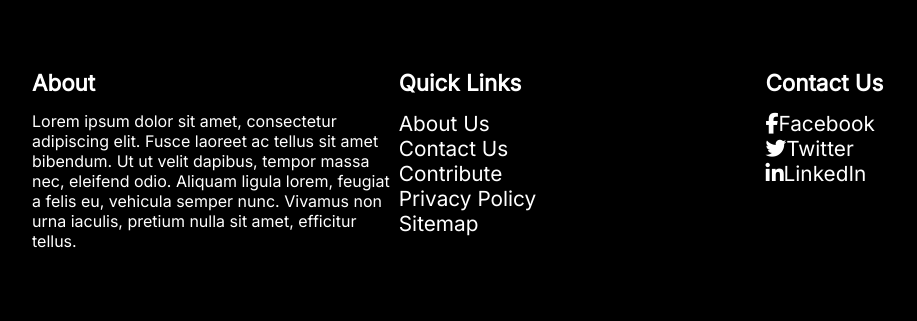
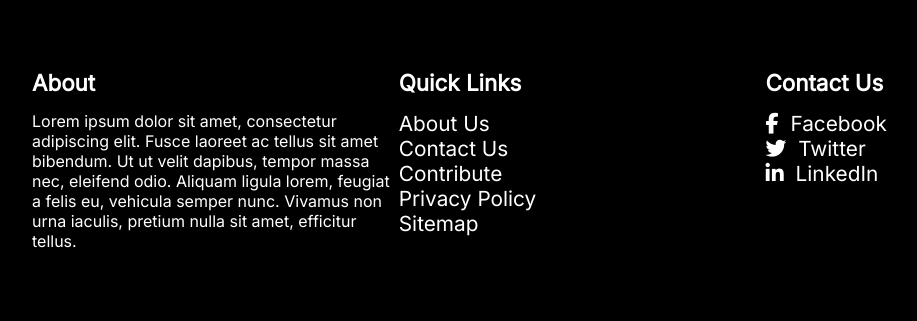
Before and after one commit to TraXIcoN/foodorderingsite, a PHP site: page / in a window 1280 px wide. Shown: the part 2087-2408 px from the top of the page, without its empty margins (58-975 px from the left). Run offline with PHP 8.4, Linux system fonts and the light colour scheme; some libraries are stand-ins or nearby versions.

Commit message:
update 7

```diff
--- a/styles.css
+++ b/styles.css
@@ -183,3 +183,7 @@ hr {
     font-size: 1.4rem;
     font-weight: bold;
 }
+
+.inner-footer i {
+    padding-right: 12px;
+}
```
